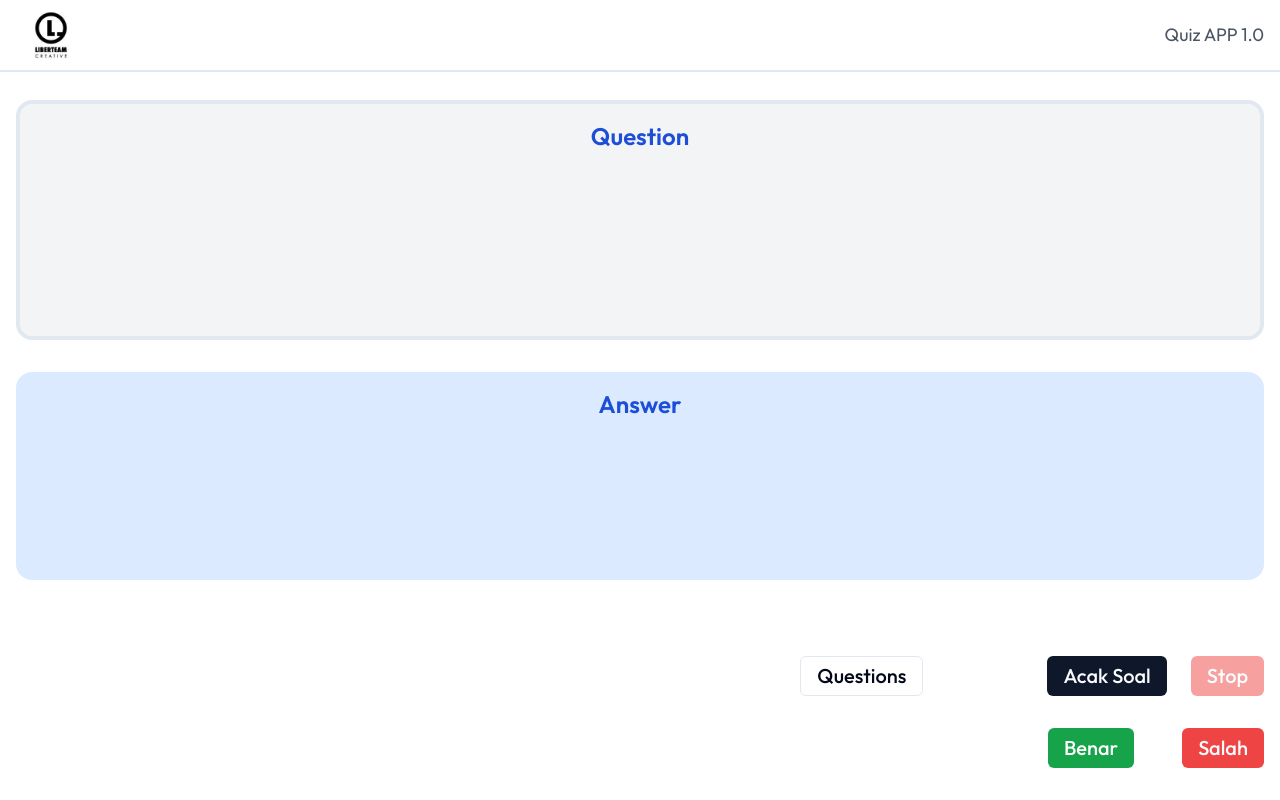
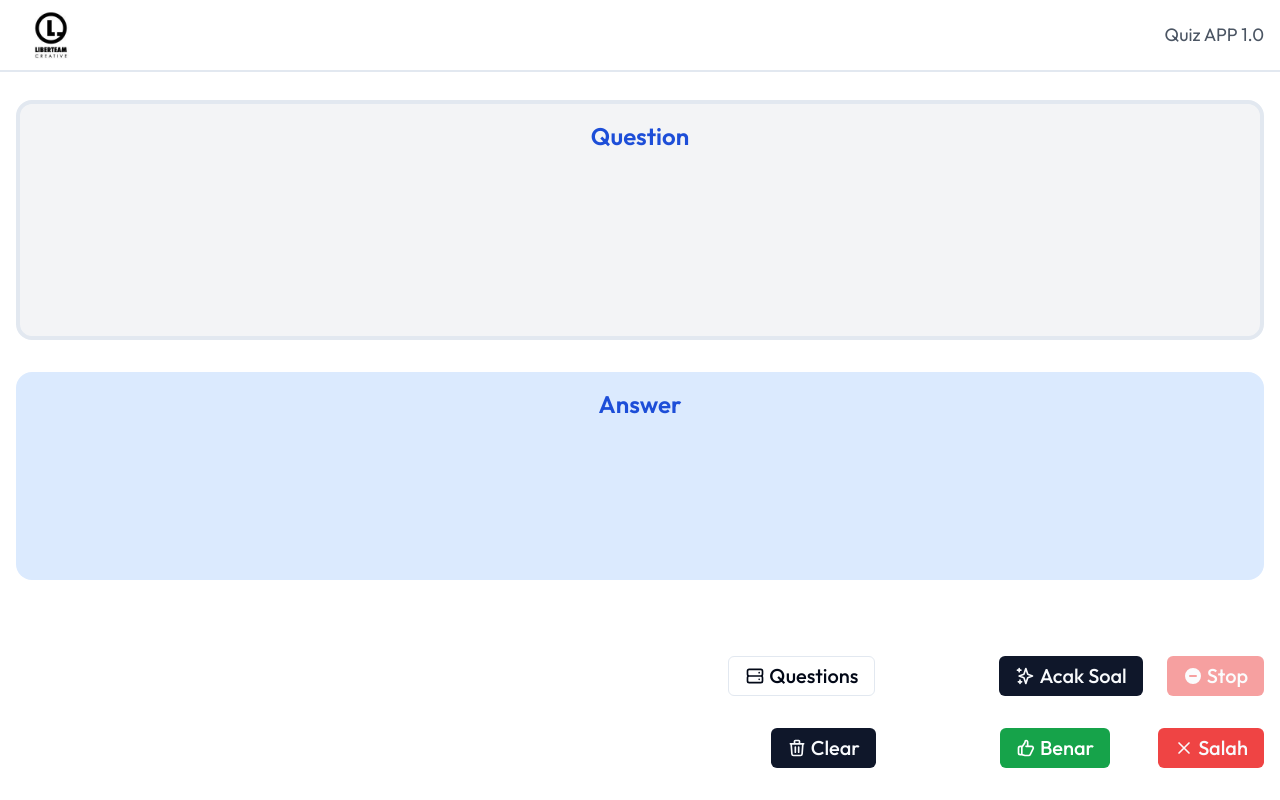
Before and after one commit to agungkeys/quiz, a Next.js app: page / in a window 1280 px wide. Built offline with nearby package versions, Linux system fonts and the light colour scheme.

Commit message:
add some changed

```diff
--- a/pages/index.tsx
+++ b/pages/index.tsx
@@ -6,7 +6,15 @@ import { Button } from '@/components/ui/button';
 import confetti from 'canvas-confetti';
 import Link from 'next/link';
 import { Loader2 } from "lucide-react"
-import { HiXCircle } from "react-icons/hi";
+import {
+  HiXCircle,
+  HiOutlineTrash,
+  HiOutlineServer,
+  HiOutlineThumbUp,
+  HiOutlineX,
+  HiOutlineSparkles,
+  HiMinusCircle,
+} from "react-icons/hi";
 
 interface HomeProps {
   // Add your prop types here
@@ -34,12 +42,10 @@ const Home: React.FC<HomeProps> = () => {
   const audioRouletteRef = useRef<HTMLAudioElement>(null);
   const [isReady, setIsReady] = useState<boolean>(false);
   const [currentQuestion, setCurrentQuestion] = useState<IQuestions>(questions[0]);
-  const [userAnswer, setUserAnswer] = useState<string>('');
   const [isAnimating, setIsAnimating] = useState<boolean>(false);
   // const [usedQuestions, setUsedQuestions] = useState<IQuestions[]>([]);
   const [isShowAnswer, setIsShowAnswer] = useState<boolean>(false);
   const [isBlinkingWrong, setIsBlinkingWrong] = useState<boolean>(false);
-
   const [listQuestion, setListQuestion] = useState<IQuestions[]>([]);
 
   useEffect(() => {
@@ -77,7 +83,6 @@ const Home: React.FC<HomeProps> = () => {
           );
           const newQuestion = availableQuestions[randomIndex];
           setCurrentQuestion(newQuestion);
-          setUserAnswer('');
         }
       }, 70);
     }
@@ -144,6 +149,11 @@ const Home: React.FC<HomeProps> = () => {
     localStorage.setItem('questions', data)
   }
 
+  const handleClear = () => {
+    setIsShowAnswer(false);
+    setIsReady(false);
+  }
+
 
   return (
     <Layout title="Home">
@@ -189,23 +199,41 @@ const Home: React.FC<HomeProps> = () => {
             <div className='py-3 flex ml-auto gap-6'>
               {/* <Button onClick={handleAnswerToLocalStorage} className='text-xl'>Set Question</Button> */}
               <Link href='/questions'>
-                <Button className='mr-[5em] text-xl' variant={`outline`}>Questions</Button>
+                <Button className='mr-[5em] text-xl flex gap-1' variant={`outline`}>
+                  <HiOutlineServer size={20} className='' />
+                  Questions
+                </Button>
               </Link>
-              <Button disabled={isAnimating} onClick={handleStartAnimation} className='text-xl'>
+              <Button disabled={isAnimating} onClick={handleStartAnimation} className='text-xl flex gap-1'>
                 {isAnimating &&
-                  <Loader2 className="mr-2 h-6 w-6 animate-spin" />
-                || null}
+                  <Loader2 className="h-6 w-6 animate-spin" />
+                ||
+                  <HiOutlineSparkles size={20} className='' />
+                }
                 Acak Soal
               </Button>
               <audio ref={audioRouletteRef} src="/roulette.mp3" />
-              <Button disabled={!isAnimating} onClick={handleStopAnimation} variant={`destructive`} className='text-xl'>Stop</Button>
+              <Button disabled={!isAnimating} onClick={handleStopAnimation} variant={`destructive`} className='text-xl flex gap-1'>
+                <HiMinusCircle size={20} className='' />
+                Stop
+              </Button>
             </div>
           </div>
           <div className='flex gap-6 mt-2'>
             <div className='py-3 flex ml-auto gap-[3em]'>
-              <Button disabled={isAnimating} onClick={handleAnswerTrue} variant={`success`} className='text-xl'>Benar</Button>
+              <Button onClick={handleClear} className='text-xl mr-[3.8em] flex gap-1'>
+                <HiOutlineTrash size={20} />
+                Clear
+              </Button>
+              <Button disabled={isAnimating} onClick={handleAnswerTrue} variant={`success`} className='text-xl flex gap-1'>
+                <HiOutlineThumbUp size={20} />
+                Benar
+              </Button>
               <audio ref={audioRightRef} src="/right.mp3" />
-              <Button disabled={isAnimating} onClick={handleAnswerFalse} className='text-xl' variant={`destructive`}>Salah</Button>
+              <Button disabled={isAnimating} onClick={handleAnswerFalse} className='text-xl flex gap-1' variant={`destructive`}>
+                <HiOutlineX size={20} className='' />
+                Salah
+              </Button>
               <audio ref={audioWrongRef} src="/wrong.mp3" />
             </div>
           </div>
```
